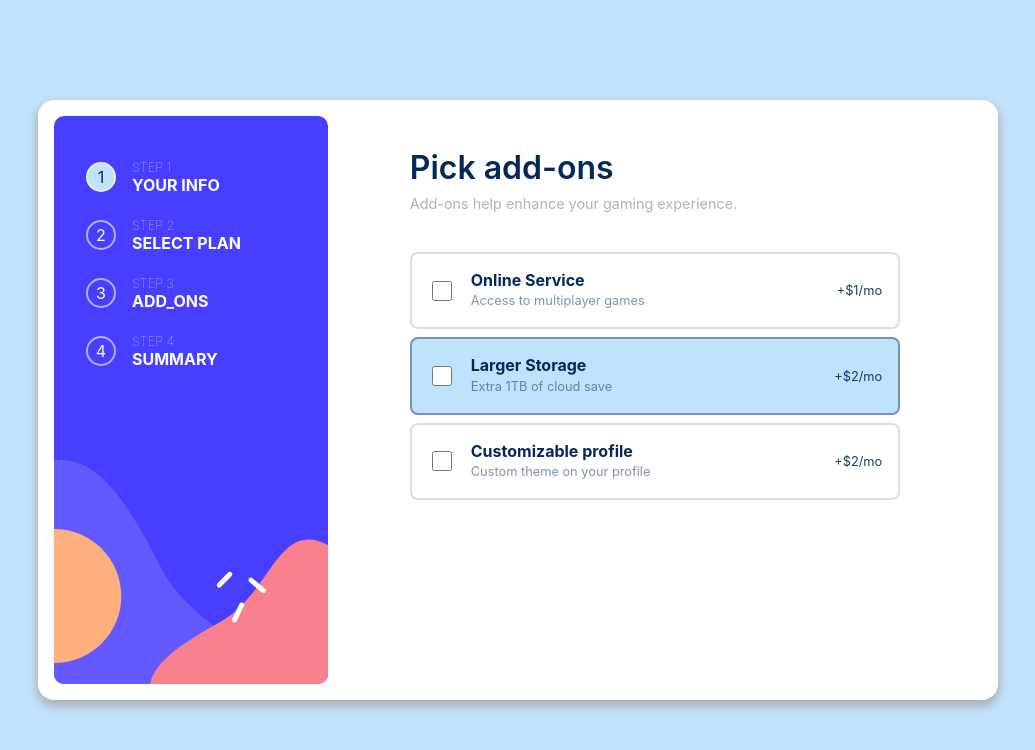
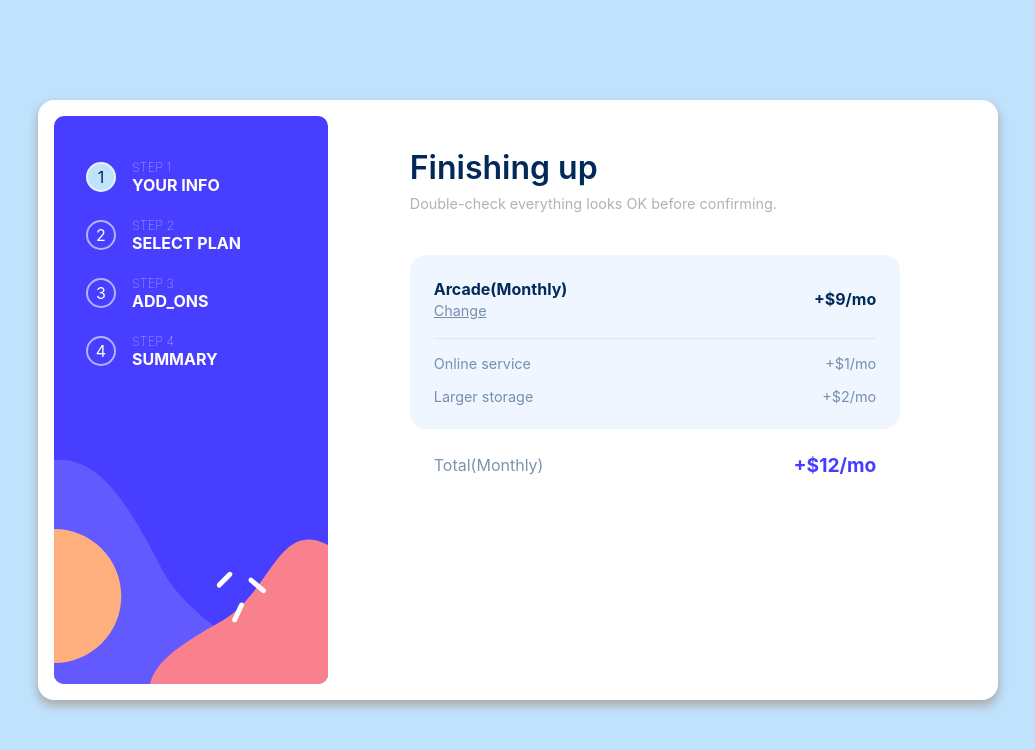
Before and after one commit to abhay8696/multi-step-form, a React (Create React App) app: page / in a window 1280 px wide. Shown: the top 750 px of the page, without its empty margins (122-1157 px from the left). Built offline with nearby package versions, Linux system fonts and the light colour scheme.

Commit message:
step4 div completed

```diff
--- a/src/components/appBody.js
+++ b/src/components/appBody.js
@@ -5,13 +5,15 @@ import '../styles/appBody.css'
 import Step1 from './step1';
 import Step2 from './step2';
 import Step3 from './step3';
+import Step4 from './step4';
 
 const AppBody = () => {
     return (
         <div className='appBody'>
             {/* <Step1 /> */}
             {/* <Step2 /> */}
-            <Step3 />
+            {/* <Step3 /> */}
+            <Step4 />
         </div>
     );
 };
--- /dev/null
+++ b/src/components/step4.js
@@ -0,0 +1,46 @@
+import React from 'react';
+//styles
+import '../styles/appBody.css';
+
+//assets
+import arcade from '../assets/images/icon-arcade.svg';
+import advanced from '../assets/images/icon-advanced.svg';
+import pro from '../assets/images/icon-pro.svg';
+
+const Step4 = () => {
+    return (
+        <div className='formBody step4'>
+            <div className='stepHead'>
+                <span className='headH1'>Finishing up</span>
+                <span className='headInfo'>Double-check everything looks OK before confirming.</span>
+            </div>
+            <div className='stepBody stepBody3'>
+                <div className='description'>
+                    <div className='subscriptionPlan'>
+                        <div className='planTexts'>
+                            <span className='planName'>Arcade{'(Monthly)'}</span>
+                            <span className='planChange'>Change</span>
+                        </div>
+                        <div className='squarePrice'>+$9/mo</div>
+                    </div>
+                    <div className='details'>
+                        <div className='detailInfo'>
+                            <span className='detailName'>Online service</span>
+                            <span className='detailPrice'>+$1/mo</span>
+                        </div>
+                        <div className='detailInfo'>
+                            <span className='detailName'>Larger storage</span>
+                            <span className='detailPrice'>+$2/mo</span>
+                        </div>
+                    </div>
+                </div>
+                <div className='totalDiv'>
+                    <span className='total'>Total{'(Monthly)'}</span>
+                    <span className='totalPrice'>+$12/mo</span>
+                </div>
+            </div>
+        </div>
+    );
+};
+
+export default Step4;
--- a/src/styles/appBody.css
+++ b/src/styles/appBody.css
@@ -176,6 +176,7 @@
 .appBody .formBody .stepBody .squareArea .step3Square .step3Checkbox {
   width: 20px;
   height: 20px;
+  cursor: pointer;
 }
 @media only screen and (max-width: 480px) {
   .appBody .formBody .stepBody .squareArea .step3Square .step3Checkbox {
@@ -212,6 +213,82 @@
 .appBody .formBody .stepBody .squareArea .selected {
   border-color: hsla(213, 96%, 18%, 0.411);
 }
+.appBody .formBody .stepBody .description, .appBody .formBody .stepBody .totalDiv {
+  width: 100%;
+}
+.appBody .formBody .stepBody .description {
+  display: flex;
+  flex-direction: column;
+  align-items: center;
+  justify-content: center;
+  padding: 1.5rem;
+  border-radius: 1rem;
+  background-color: hsl(217, 100%, 97%);
+}
+.appBody .formBody .stepBody .description .subscriptionPlan {
+  width: 100%;
+  display: flex;
+  flex-direction: row;
+  align-items: center;
+  justify-content: space-between;
+  padding-bottom: 1.2rem;
+  border-bottom: 1px solid rgba(201, 201, 201, 0.363);
+}
+.appBody .formBody .stepBody .description .subscriptionPlan .planTexts {
+  display: flex;
+  flex-direction: column;
+  align-items: flex-start;
+  justify-content: center;
+}
+.appBody .formBody .stepBody .description .subscriptionPlan .planTexts .planName {
+  font-weight: 700;
+  margin-bottom: 0.2rem;
+}
+.appBody .formBody .stepBody .description .subscriptionPlan .planTexts .planChange {
+  font-size: 0.9rem;
+  opacity: 0.5;
+  text-decoration: underline;
+  cursor: pointer;
+}
+.appBody .formBody .stepBody .description .subscriptionPlan .squarePrice {
+  font-weight: 700;
+}
+.appBody .formBody .stepBody .description .details {
+  display: flex;
+  flex-direction: column;
+  align-items: center;
+  justify-content: center;
+  width: 100%;
+  padding-top: 0.5rem;
+}
+.appBody .formBody .stepBody .description .details .detailInfo {
+  width: 100%;
+  display: flex;
+  flex-direction: row;
+  align-items: center;
+  justify-content: space-between;
+  padding: 0.5rem 0;
+  font-size: 0.9rem;
+  opacity: 0.5;
+}
+.appBody .formBody .stepBody .description .details :last-child {
+  padding-bottom: 0;
+}
+.appBody .formBody .stepBody .totalDiv {
+  padding: 1.5rem;
+  display: flex;
+  flex-direction: row;
+  align-items: center;
+  justify-content: space-between;
+}
+.appBody .formBody .stepBody .totalDiv .total {
+  opacity: 0.5;
+}
+.appBody .formBody .stepBody .totalDiv .totalPrice {
+  font-size: 1.2rem;
+  font-weight: 700;
+  color: hsl(243, 100%, 62%);
+}
 .appBody .formBody .stepBody2 {
   justify-content: space-between;
 }
--- a/src/styles/appBody.scss
+++ b/src/styles/appBody.scss
@@ -141,6 +141,7 @@
                     .step3Checkbox{
                         width: 20px;
                         height: 20px;
+                        cursor: pointer;
                         @include sm-below-screen{
                             width: 16px;
                             height: 16px;
@@ -173,6 +174,65 @@
                     border-color: hsla(213, 96%, 18%, 0.411);
                 }
             }
+            .description, .totalDiv{
+                width: 100%;
+            }
+            .description{
+                    @include flexbox(column, center, center);
+                    padding: 1.5rem;
+                    border-radius: 1rem;
+                    background-color: hsl(217, 100%, 97%);
+                    .subscriptionPlan{
+                        width: 100% ;
+                        @include flexbox(row, center, space-between);
+                        .planTexts{
+                            @include flexbox(column, flex-start, center);
+                            .planName{
+                                font-weight: 700;
+                                margin-bottom: 0.2rem;
+                            }
+                            .planChange{
+                                font-size: 0.9rem;
+                                opacity: 0.5;
+                                text-decoration: underline;
+                                cursor: pointer;
+                            }
+                        }
+                        .squarePrice{
+                            font-weight: 700;
+                        }
+                        padding-bottom: 1.2rem;
+                        border-bottom: 1px solid rgba(201, 201, 201, 0.363);
+                    }
+                    .details{
+                        @include flexbox(column, center, center);
+                        width: 100%;
+                        padding-top: 0.5rem;
+                        .detailInfo{
+                            width: 100%;
+                            @include flexbox(row, center, space-between);
+                            padding: 0.5rem 0;
+                            font-size: 0.9rem;
+                            opacity: 0.5;
+                        }
+                        & :last-child{
+                            // background-color: red;
+                            padding-bottom: 0;
+                        }
+                    }
+            }
+            .totalDiv{
+                padding: 1.5rem;
+                @include flexbox(row, center, space-between);
+                .total{
+                    opacity: 0.5;
+                }
+                .totalPrice{
+                    font-size: 1.2rem;
+                    font-weight: 700;
+                    color: hsl(243, 100%, 62%);
+                }
+            }
         }
         .stepBody2{
             justify-content: space-between;
```
Also changed, not shown: 1 other file (tests, documents, lock files or other folders).
